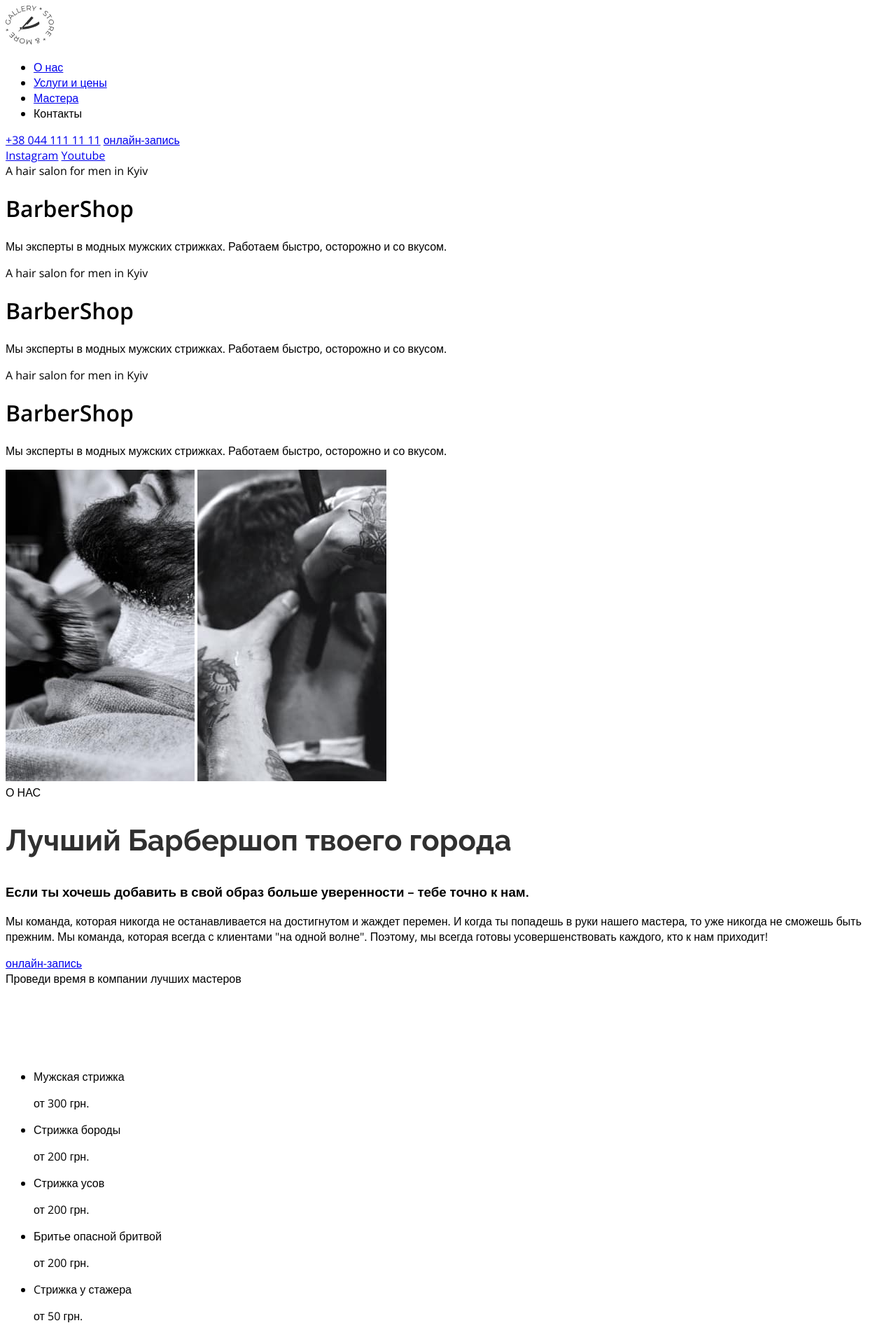
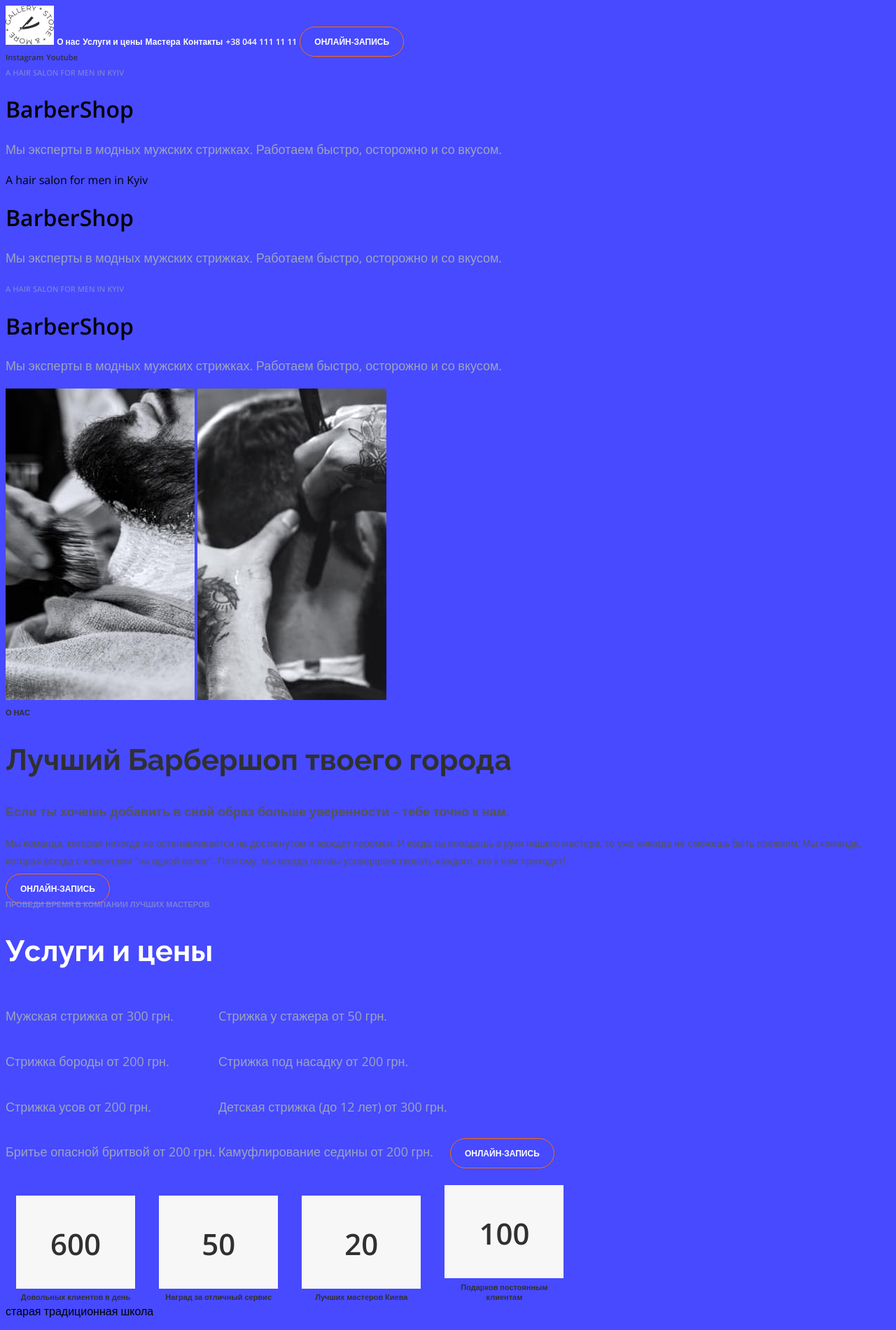
Before and after one commit to DimaNeuss/BarberShop, a plain HTML site: page index.html in a window 1280 px wide. Shown: the top 1900 px of the page at 70% size. Drawn offline with nearby package versions, Linux system fonts and the light colour scheme.

Commit message:
запись 23.07 начало

```diff
--- a/css/style.css
+++ b/css/style.css
@@ -3,11 +3,55 @@
   --secondary-color: #191c26;
   --text-title: #303030;
   --text-discription: #555555;
-  --text-secondary: #9da4bd;
+  --text-secondary: rgba(157, 164, 189, 0.6);
+  --text-discription-slider: #9da4bd;
   --text-title-lighten: #fff;
+  --backgroun-master: #f7f7f7;
 }
 body {
   font-family: "Open Sans", sans-serif;
+  background-color: rgb(71, 74, 255);
+}
+ul {
+  /*display: flex;*/
+  list-style: none;
+  padding: 0;
+  margin: 0;
+}
+a {
+  text-decoration: none;
+  font-weight: 600;
+  font-size: 12px;
+  line-height: 1.3;
+  color: var(--text-title-lighten);
+}
+a:hover {
+  color: var(--primary-color);
+}
+.primary-btn {
+  padding: 12px 20px;
+  text-transform: uppercase;
+  border: 1px solid #ff6c00;
+  box-sizing: border-box;
+  border-radius: 25px;
+}
+.primary-btn .dark {
+  color: var(--text-title);
+}
+
+.box-btn {
+  display: inline-block;
+}
+.nav-link {
+  display: inline-block;
+}
+.nav-link li {
+  display: inline-block;
+}
+.social-link {
+  font-size: 11px;
+  line-height: 1.3;
+  color: var(--text-title);
 }
 .section-title {
   font-family: "Raleway";
@@ -19,3 +63,97 @@ body {
 .section-title.lighten {
   color: var(--text-title-lighten);
 }
+
+.subtitle-secondary {
+  font-weight: 600;
+  font-size: 11px;
+  line-height: 1.3;
+  text-transform: uppercase;
+  color: var(--text-secondary);
+}
+
+.hero-discription-slider {
+  font-size: 18px;
+  line-height: 1.6;
+  color: var(--text-discription-slider);
+}
+
+.subtitle-primary {
+  font-weight: 600;
+  font-size: 11px;
+  line-height: 1.3;
+  text-transform: uppercase;
+  color: var(--text-title);
+}
+
+.section-discription {
+  font-size: 18px;
+  line-height: 1.6;
+  color: var(--text-discription);
+}
+.section-supdiscription {
+  font-size: 14px;
+  line-height: 1.8;
+  color: var(--text-discription);
+}
+.price-list {
+  display: inline-block;
+}
+.price-item {
+  font-size: 18px;
+  line-height: 1.6;
+  color: var(--text-discription-slider);
+}
+.price-item p,
+.price-item span {
+  display: inline-block;
+}
+.number-box {
+  display: inline-block;
+  background-color: var(--backgroun-master);
+  color: var(--text-title);
+  margin: 15px;
+  width: 170px;
+  height: 133px;
+}
+
+.number-box p {
+  font-weight: 700;
+  font-size: 42px;
+  line-height: 1.3;
+  text-align: center;
+}
+.number-box span {
+  font-weight: 600;
+  font-size: 11px;
+  line-height: 1.3;
+  text-align: center;
+}
+.number-box p,
+.number-box span {
+  display: block;
+}
+.master-list {
+  display: inline-block;
+}
+.master-card {
+  display: inline-block;
+  align-self: center;
+}
+.master-card p {
+  font-size: 18px;
+  line-height: 1.4;
+  text-align: center;
+}
+.master-card span {
+  display: block;
+  font-size: 14px;
+  line-height: 1.3;
+  text-align: center;
+  color: var(--primary-color);
+}
+.footer-contacts {
+  font-size: 18px;
+  line-height: 1.6;
+  color: var(--text-discription-slider);
+}
--- a/index.html
+++ b/index.html
@@ -16,12 +16,12 @@
         <nav class="navbar">
             <img src="./images/Logo.jpg" alt="Имя компании">
             <ul class="nav-link">
-                <li><a href="#about" class="nav-link">О нас</a></li>
-                <li><a href="#price" class="nav-link">Услуги и цены</a></li>
-                <li><a href="#masters" class="nav-link">Мастера</a></li>
-                <li><a href="#footer" class="nav-link"></a>Контакты</li>
+                <li><a href="#about" class="nav-links">О нас</a></li>
+                <li><a href="#price" class="nav-links">Услуги и цены</a></li>
+                <li><a href="#masters" class="nav-links">Мастера</a></li>
+                <li><a href="#footer" class="nav-links">Контакты</a></li>
             </ul>
-            <div>
+            <div class="box-btn">
                 <a href="tel:+380441111111" class="phone-link">+38 044 111 11 11</a>
                 <a href="#footer" class="primary-btn">онлайн-запись</a>
             </div>
@@ -29,7 +29,7 @@
 
         <!--sidebar-->
         <aside class="sidebar">
-            <div>
+            <div class="">
                 <a href="#" class="social-link">Instagram</a>
                 <a href="#" class="social-link">Youtube</a>
             </div>
@@ -37,19 +37,19 @@
         <!--slider-->
         <div class="slider">
             <div class="slide">
-                <span lang="en" class="suptitle-secondary">A hair salon for men in Kyiv</span>
+                <span lang="en" class="subtitle-secondary">A hair salon for men in Kyiv</span>
                 <h1 class="hero-title">BarberShop</h1>
-                <p class="hero-discription">Мы эксперты в модных мужских стрижках. Работаем быстро, осторожно и со вкусом.</p>
+                <p class="hero-discription-slider">Мы эксперты в модных мужских стрижках. Работаем быстро, осторожно и со вкусом.</p>
             </div>
             <div class="slide">
-                <span lang="en" class="suptitle-secondary">A hair salon for men in Kyiv</span>
+                <span lang="en" class="b-secondary">A hair salon for men in Kyiv</span>
                 <h1 class="hero-title">BarberShop</h1>
-                <p class="hero-discription">Мы эксперты в модных мужских стрижках. Работаем быстро, осторожно и со вкусом.</p>
+                <p class="hero-discription-slider">Мы эксперты в модных мужских стрижках. Работаем быстро, осторожно и со вкусом.</p>
             </div>
             <div class="slide">
-                <span lang="en" class="suptitle-secondary">A hair salon for men in Kyiv</span>
+                <span lang="en" class="subtitle-secondary">A hair salon for men in Kyiv</span>
                 <h1 class="hero-title">BarberShop</h1>
-                <p class="hero-discription">Мы эксперты в модных мужских стрижках. Работаем быстро, осторожно и со вкусом.</p>
+                <p class="hero-discription-slider">Мы эксперты в модных мужских стрижках. Работаем быстро, осторожно и со вкусом.</p>
             </div>
         </div>
 
@@ -66,7 +66,7 @@
                 <span class="subtitle-primary">О НАС</span>
                 <h2 class="section-title">Лучший Барбершоп твоего города</h2>
                 <h3 class="section-discription">Если ты хочешь добавить в свой образ больше уверенности – тебе точно к нам.</h3>
-                <p>Мы команда, которая никогда не останавливается на достигнутом
+                <p class="section-supdiscription">Мы команда, которая никогда не останавливается на достигнутом
                 и жаждет перемен. И когда ты попадешь в руки нашего мастера,
                 то уже никогда не сможешь быть прежним. Мы команда, которая всегда с клиентами "на одной волне". Поэтому, мы всегда
                 готовы усовершенствовать каждого, кто к нам приходит!</p>
@@ -185,7 +185,7 @@
                 <input type='submit' class="primary-btn" />
             </form>
         </div>
-        <div>
+        <div class="footer-contacts">
             <h2 class="section-title lighten">Контакты</h2>
             <div class="contacts-box">
                 <adress></adress>
```
